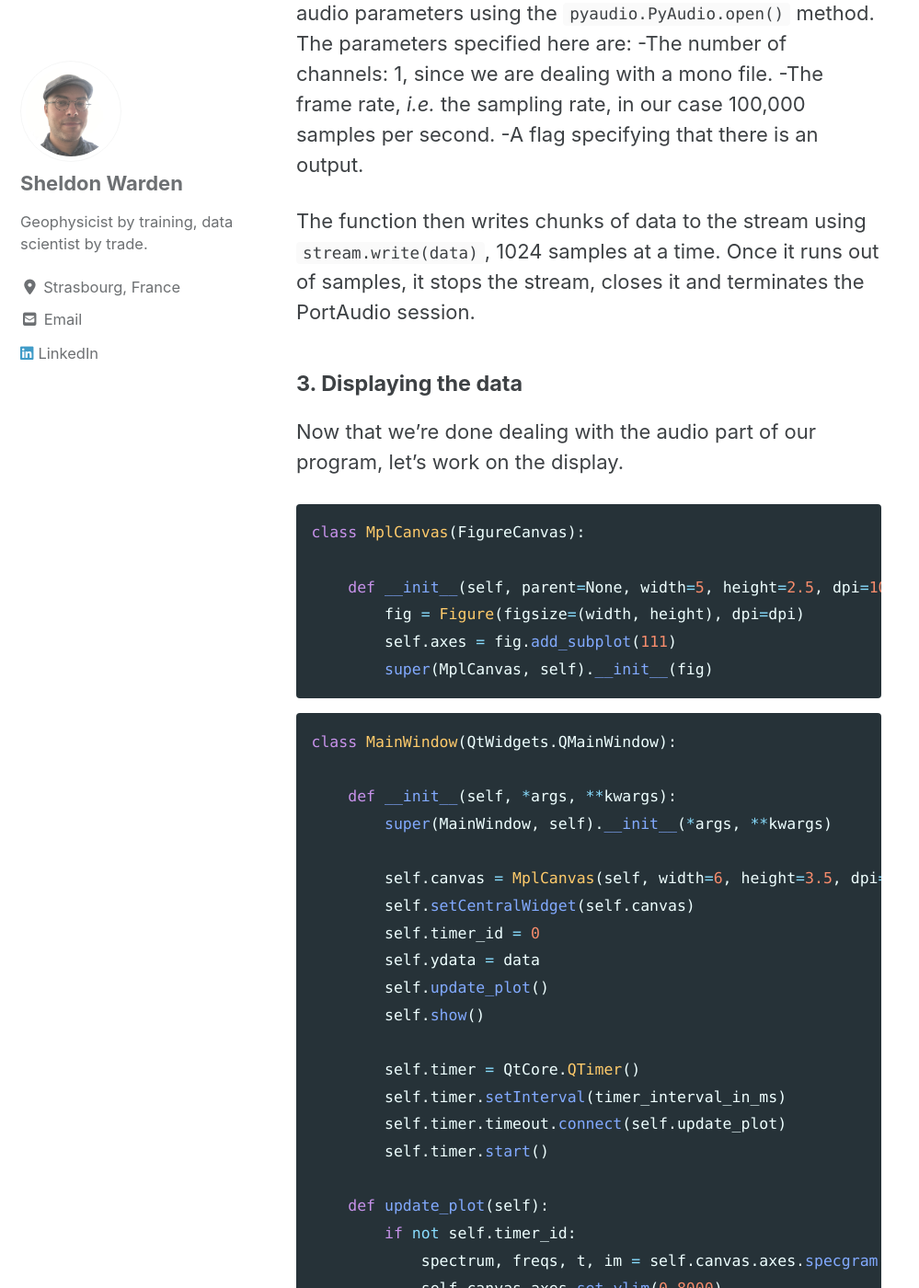
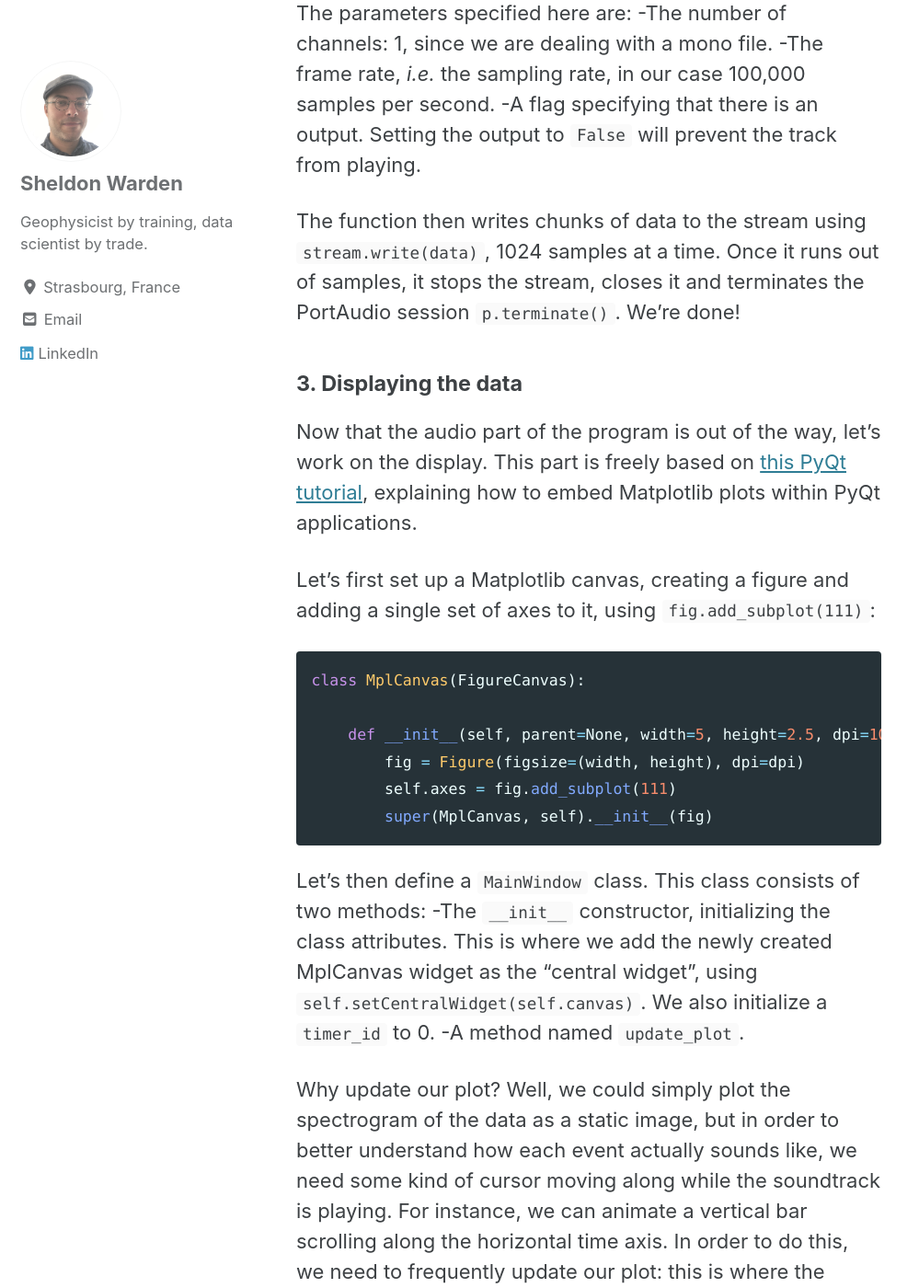
Before and after one commit to Ovide19/blog, a Jekyll site: the page built from _posts/2020-08-23-whistler.md, in a window 1280 px wide and 1400 px high, scrolled down 3807 px. Shown: the whole window at 92% size, without its empty margins (0-999 px from the left). Built offline with Jekyll 4.4.1, drawn with Linux system fonts in a browser that asks for light colours; cached includes are drawn as plain includes; nearby versions of some CDN libraries; some of the changed text lies outside the part shown.

Commit message:
update display part

````diff
--- a/_posts/2020-08-23-whistler.md
+++ b/_posts/2020-08-23-whistler.md
@@ -9,7 +9,7 @@
 date: 2020-08-23
 ---
 
-**Work in progress**
+**WORK IN PROGRESS**
 
 Have you ever wondered how Earth's natural magnetic field *sounded* like?
 Let's check it out!
@@ -22,7 +22,7 @@
 
 ### 1. Importing libraries
 
-There are quite a few tools needed here, starting with SciPy's `loadmat`, which allows to load the aforementioned .mat file into Python. Since we will turn this file into a .wav audio track, we also need the `wave` module, allowing to work with this format.
+There are quite a few tools needed here, starting with SciPy's `loadmat`, which allows to load the aforementioned .mat file into Python. In order to convert this file into a .wav audio track, we also need the `wave` module.
 
 ```python
 import sys
@@ -96,14 +96,17 @@
 `audiostream` first opens the .wav file in read mode, as specified by the `'rb'` argument in `wave.open(filename, 'rb')`. Upon instantiation of `PyAudio` (`p = pyaudio.PyAudio()`), it then opens a stream with the desired audio parameters using the `pyaudio.PyAudio.open()` method. The parameters specified here are:
 -The number of channels: 1, since we are dealing with a mono file.
 -The frame rate, *i.e.* the sampling rate, in our case 100,000 samples per second.
--A flag specifying that there is an output.
+-A flag specifying that there is an output. Setting the output to `False` will prevent the track from playing.
 
-The function then writes chunks of data to the stream using `stream.write(data)`, 1024 samples at a time. Once it runs out of samples, it stops the stream, closes it and terminates the PortAudio session.
+The function then writes chunks of data to the stream using `stream.write(data)`, 1024 samples at a time. Once it runs out of samples, it stops the stream, closes it and terminates the PortAudio session `p.terminate()`. We're done!
 
 
 #### 3. Displaying the data
 
-Now that we're done dealing with the audio part of our program, let's work on the display.
+Now that the audio part of the program is out of the way, let's work on the display.
+This part is freely based on [this PyQt tutorial](https://www.learnpyqt.com/courses/graphics-plotting/plotting-matplotlib/), explaining how to embed Matplotlib plots within PyQt applications.
+
+Let's first set up a Matplotlib canvas, creating a figure and adding a single set of axes to it, using `fig.add_subplot(111)`:
 
 ```python
 class MplCanvas(FigureCanvas):
@@ -113,6 +116,20 @@
         self.axes = fig.add_subplot(111)
         super(MplCanvas, self).__init__(fig)
 ```
+
+Let's then define a `MainWindow` class.
+This class consists of two methods:
+-The `__init__` constructor, initializing the class attributes. This is where we add the newly created MplCanvas widget as the "central widget", using `self.setCentralWidget(self.canvas)`. We also initialize a `timer_id` to 0.
+-A method named `update_plot`.
+
+Why update our plot?
+Well, we could simply plot the spectrogram of the data as a static image, but in order to better understand how each event actually sounds like, we need some kind of cursor moving along while the soundtrack is playing. For instance, we can animate a vertical bar scrolling along the horizontal time axis. In order to do this, we need to frequently update our plot: this is where the `QTimer` class steps in. Inside of the `__init__` constructor, let's:
+-create a timer: `self.timer = QtCore.QTimer()`.
+-specify a user-defined interval: `self.timer.setInterval(timer_interval_in_ms)`.
+-connect the timeout signal to the `update_plot` slot function: `self.timer.timeout.connect(self.update_plot)`.
+-start the timer: `self.timer.start()`.
+
+The only thing left to do, is to actually update our plot. Upon its first call, *i.e.* if `timer_id` is zero, `update_plot` creates the specgram and plots a vertical bar at x=0. Upon subsequent calls, to this function, it simply updates this vertical line, using the current `timer_id`.
 
 ```python
 class MainWindow(QtWidgets.QMainWindow):
@@ -146,6 +163,8 @@
         self.canvas.draw()
         self.timer_id += timer_interval_in_ms / 1000
 ```
+
+
 
 ```python
 def run_display():
````
Also changed, not shown: other parts of _posts/2020-08-23-whistler.md (+3 -3 lines).
